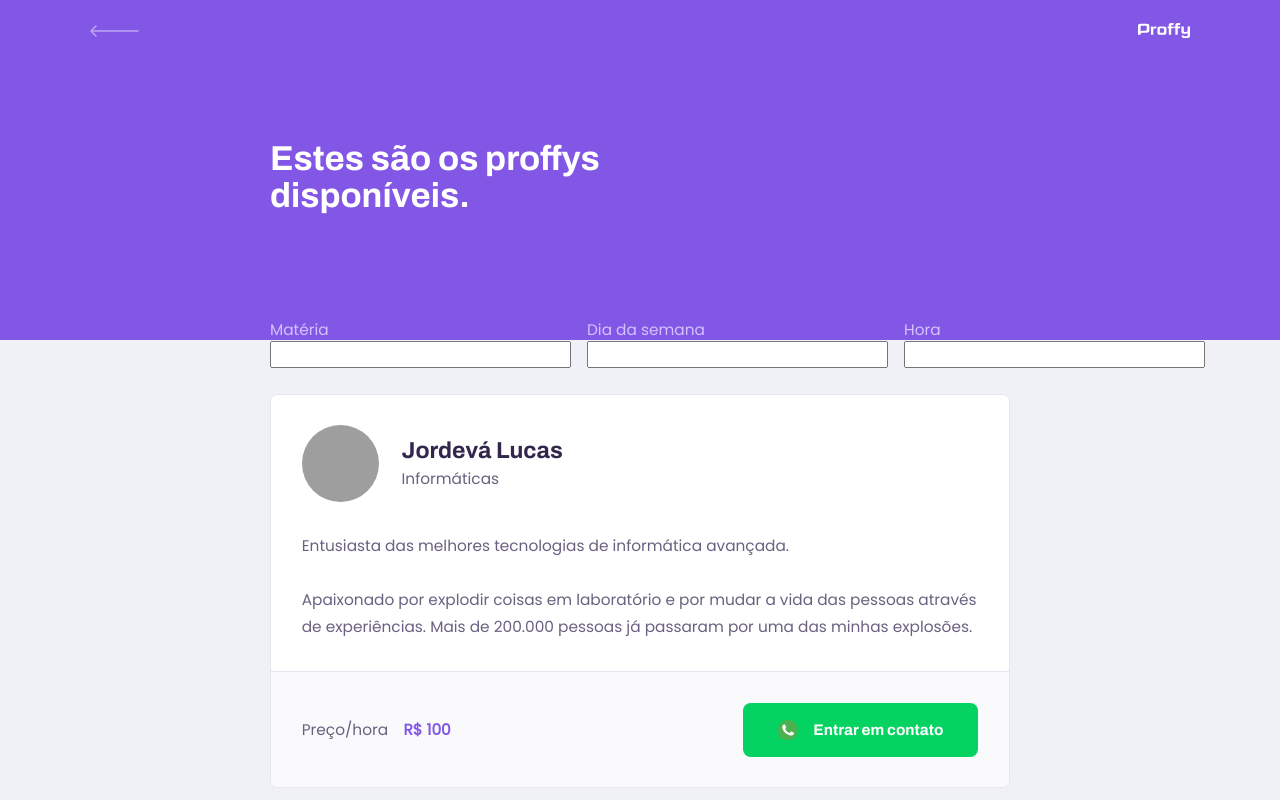
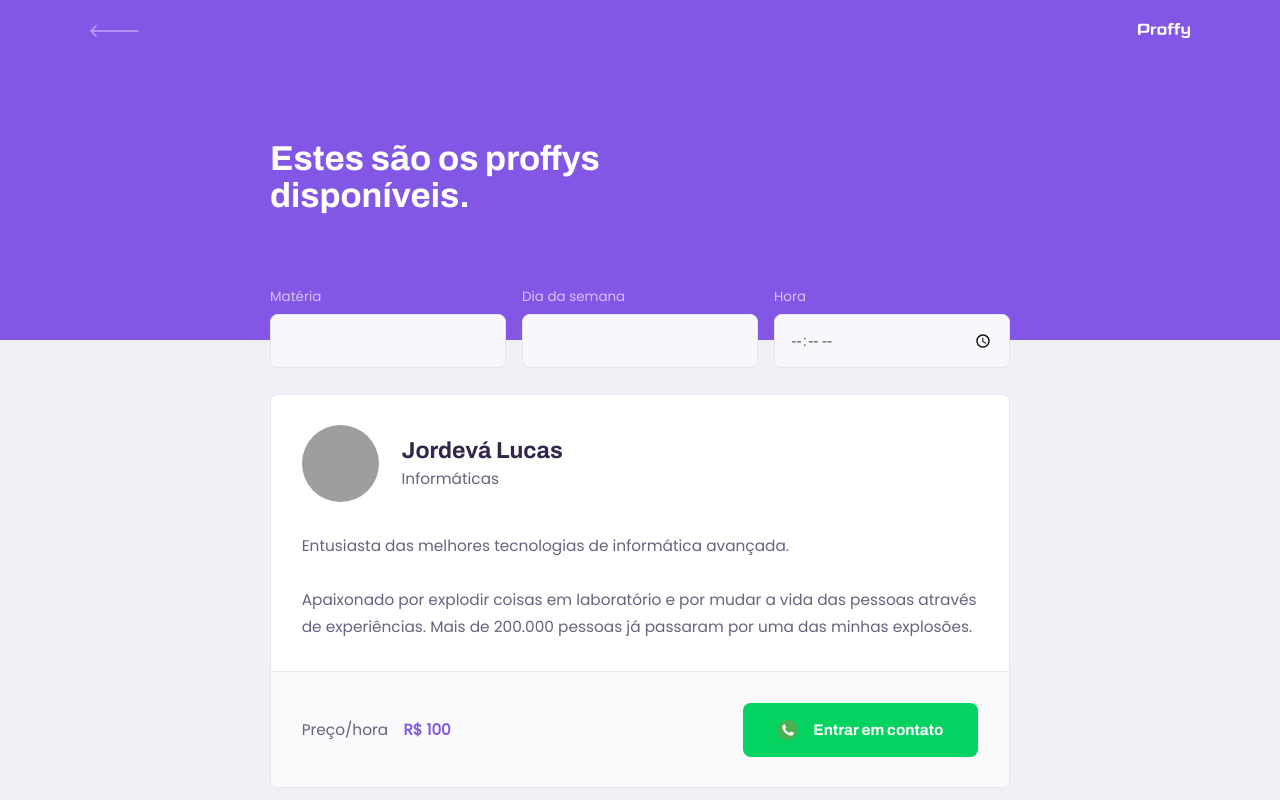
Before and after one commit to jordelucas/Proffy, a React (Create React App) app in the folder web/: page /study in a window 1280 px wide. Shown: the top 800 px of the page. Built offline with nearby package versions, Linux system fonts and the light colour scheme; grey boxes are pictures that could not be loaded.

Commit message:
modifica teacher list para usar componente input

```diff
--- a/web/src/pages/TeacherList/index.tsx
+++ b/web/src/pages/TeacherList/index.tsx
@@ -4,26 +4,16 @@
 
 import './styles.css'
 import TeacherItem from '../../components/TeacherItem';
+import Input from '../../components/Input';
 
 function TeacherList () {
   return (
     <div id="page-teacher-list" className="container">
       <PageHeader title="Estes são os proffys disponíveis.">
         <form id="search-teachers">
-          <div className="input-block">
-            <label htmlFor="subject">Matéria</label>
-            <input type="text" id="subject"/>
-          </div>
-
-          <div className="input-block">
-            <label htmlFor="week_day">Dia da semana</label>
-            <input type="text" id="week_day"/>
-          </div>
-
-          <div className="input-block">
-            <label htmlFor="time">Hora</label>
-            <input type="text" id="time"/>
-          </div>
+          <Input name="subject" label="Matéria"/>
+          <Input name="week_day" label="Dia da semana"/>
+          <Input type="time" name="time" label="Hora"/>
         </form>
       </PageHeader>
 
```
